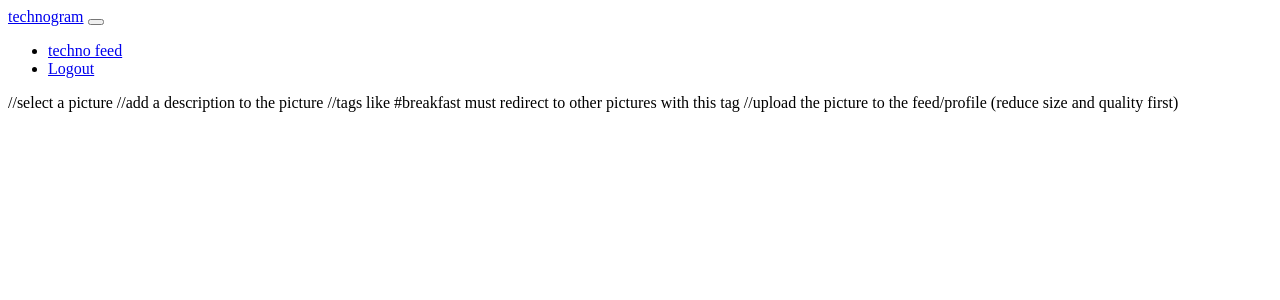
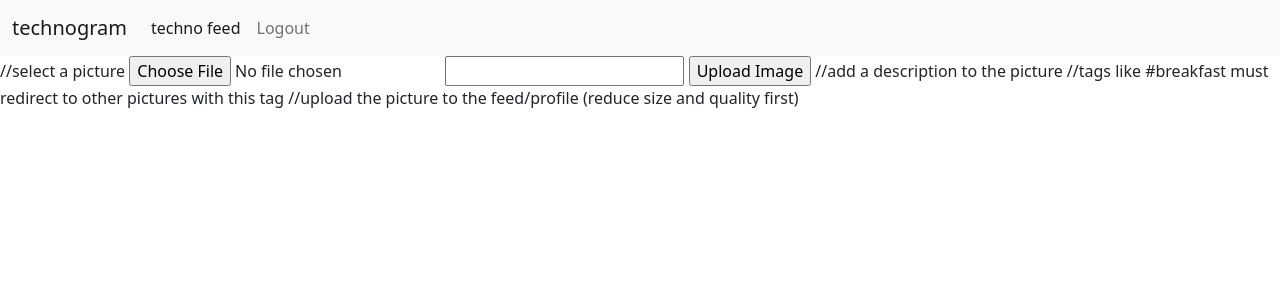
Before and after one commit to thibautherremans/projectPHP, a PHP site: page /upload.php in a window 1280 px wide. Shown: the top 300 px of the page. Run offline with PHP 8.4, Linux system fonts and the light colour scheme.

Commit message:
working on upload/post

```diff
--- a/classes/Post.php
+++ b/classes/Post.php
@@ -0,0 +1,58 @@
+<?php
+    include_once(__DIR__ . "../database/Db.php");
+
+    class Post{
+        private $image;
+        private $description;
+
+        public function getDescription()
+        {
+            return $this->description;
+        }
+
+        public function setDescription($description): void
+        {
+            if($description != null){
+                $this->description = $description;
+            }else{
+                throw new Exception("description can not be empty");
+            }
+
+        }
+
+        public function getImage()
+        {
+            return $this->image;
+        }
+
+        public function setImage($image)
+        {
+            //controleren op grootte
+            $check = getimagesize($image);
+            if($check != false){
+
+            }else{
+                echo("mislukt");
+                throw new Exception("image not uploaded correctly");
+            }
+            //controleren op bestandstype
+
+            //downscalen naar kleinere grootte
+
+
+        }
+
+        function UploadImage($image){
+
+                $conn  = new PDO('mysql:host=localhost;dbname=technodb', "root", "root");
+                $statement = $conn->prepare("insert into post where (mediafile) = (:image)");
+                $statement->bindValue(":image", $image);
+                $statement->execute();
+                $result = $statement->fetch();
+
+
+        }
+
+
+
+    }
--- a/profile.php
+++ b/profile.php
@@ -7,6 +7,8 @@
     <meta name="viewport"
           content="width=device-width, user-scalable=no, initial-scale=1.0, maximum-scale=1.0, minimum-scale=1.0">
     <meta http-equiv="X-UA-Compatible" content="ie=edge">
+    <link href="https://cdn.jsdelivr.net/npm/bootstrap@5.0.0-beta3/dist/css/bootstrap.min.css" rel="stylesheet" integrity="sha384-eOJMYsd53ii+scO/bJGFsiCZc+5NDVN2yr8+0RDqr0Ql0h+rP48ckxlpbzKgwra6" crossorigin="anonymous">
+
     <title>Profile</title>
 </head>
 <body>
--- a/upload.php
+++ b/upload.php
@@ -1,22 +1,37 @@
-<!doctype html>
+<?php
+    include_once(__DIR__ . "/classes/Post.php");
+
+    if(!empty($_POST)){
+        $post = new Post();
+        //$post->UploadImage($_POST["UploadImage"]);
+        $post->setImage($_POST["uploadImage"]);
+        $post->setDescription($_POST["description"]);
+        var_dump($_POST["UploadImage"]);
+    }
+?><!doctype html>
 <html lang="en">
 <head>
     <meta charset="UTF-8">
     <meta name="viewport"
           content="width=device-width, user-scalable=no, initial-scale=1.0, maximum-scale=1.0, minimum-scale=1.0">
     <meta http-equiv="X-UA-Compatible" content="ie=edge">
+    <link href="https://cdn.jsdelivr.net/npm/bootstrap@5.0.0-beta3/dist/css/bootstrap.min.css" rel="stylesheet" integrity="sha384-eOJMYsd53ii+scO/bJGFsiCZc+5NDVN2yr8+0RDqr0Ql0h+rP48ckxlpbzKgwra6" crossorigin="anonymous">
     <title>Document</title>
 </head>
 <body>
     <?php include_once("nav.inc.php");?>
 
-    //select a picture
+    <form action="" method="post" enctype="multipart/form-data">
+        //select a picture
+        <input type="file" name="uploadImage" id="uploadImage">
+        <input type="text" name="description" id="description">
+        <input type="submit" value="Upload Image" name="submit" id="submit">
+        //add a description to the picture
 
-    //add a description to the picture
+        //tags like #breakfast must redirect to other pictures with this tag
 
-    //tags like #breakfast must redirect to other pictures with this tag
-
-    //upload the picture to the feed/profile (reduce size and quality first)
+        //upload the picture to the feed/profile (reduce size and quality first)
+    </form>
 
 </body>
 </html>
```
